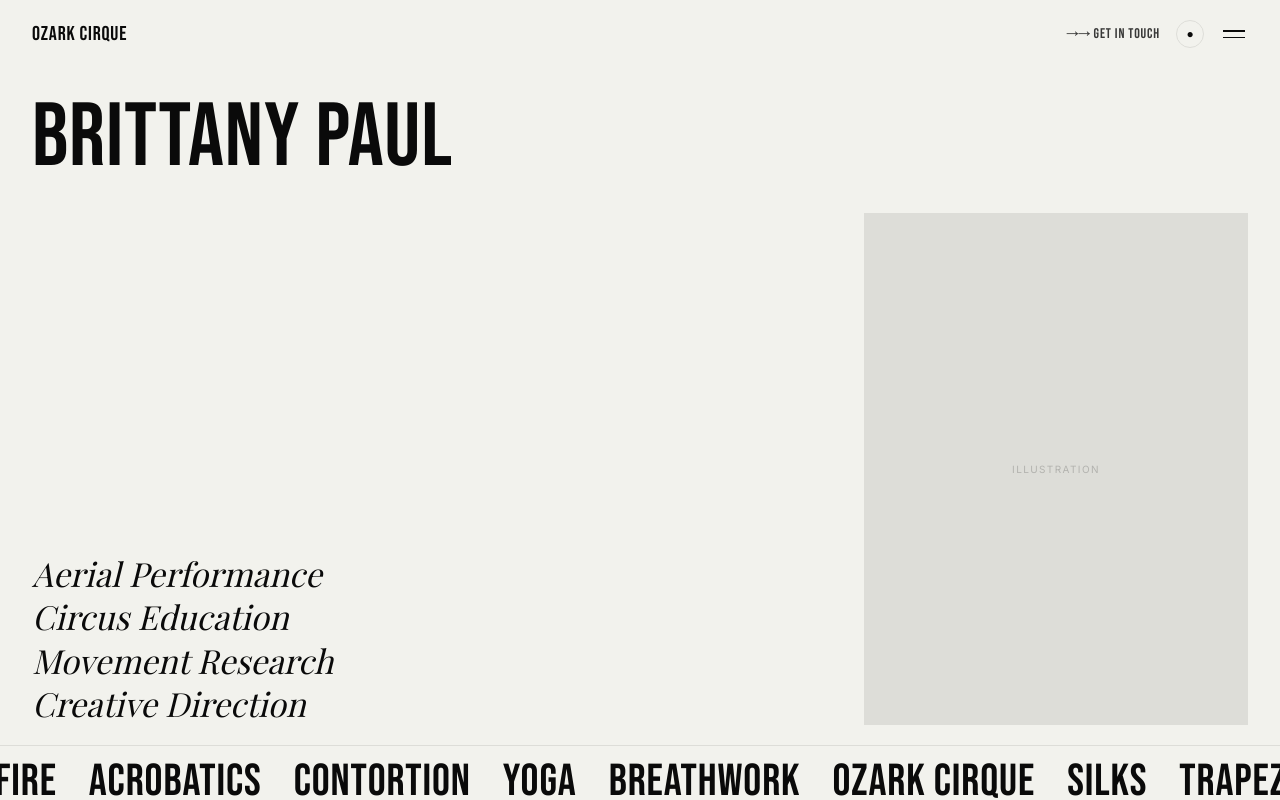
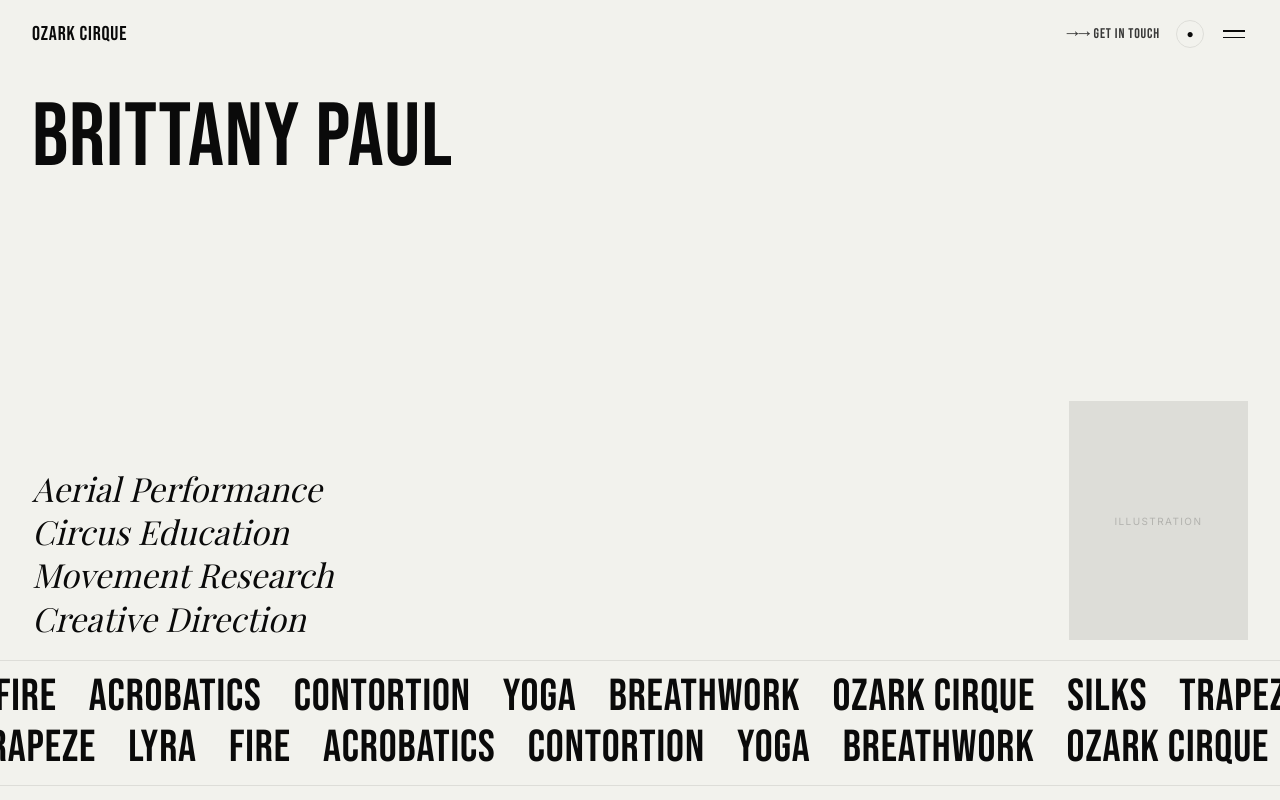
Before and after one commit to dario1209/ozark-cirque-v3, a Next.js app: page / in a window 1280 px wide. Shown: the top 800 px of the page. Built offline with nearby package versions, Linux system fonts and the light colour scheme; a web font is replaced by a local one.

Commit message:
revert illustration size, fix hero layout pushing marquee down

```diff
--- a/src/app/page.module.css
+++ b/src/app/page.module.css
@@ -41,12 +41,12 @@
 
 .heroRight {
   display: flex;
-  align-items: flex-end;
+  align-items: flex-start;
   flex-shrink: 0;
 }
 
 .illustration {
-  width: clamp(220px, 30vw, 460px);
+  width: clamp(110px, 14vw, 180px);
   aspect-ratio: 3/4;
   background: var(--subtle);
   display: flex;
```
